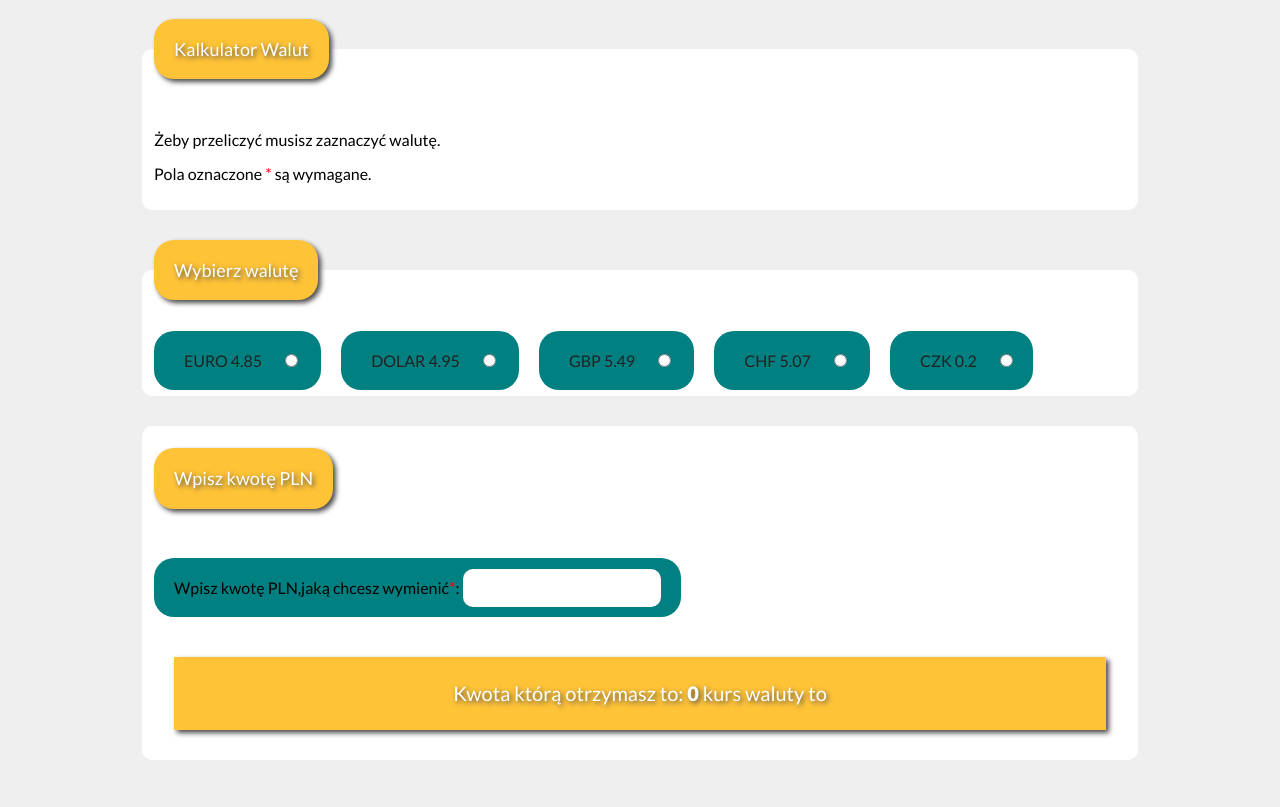
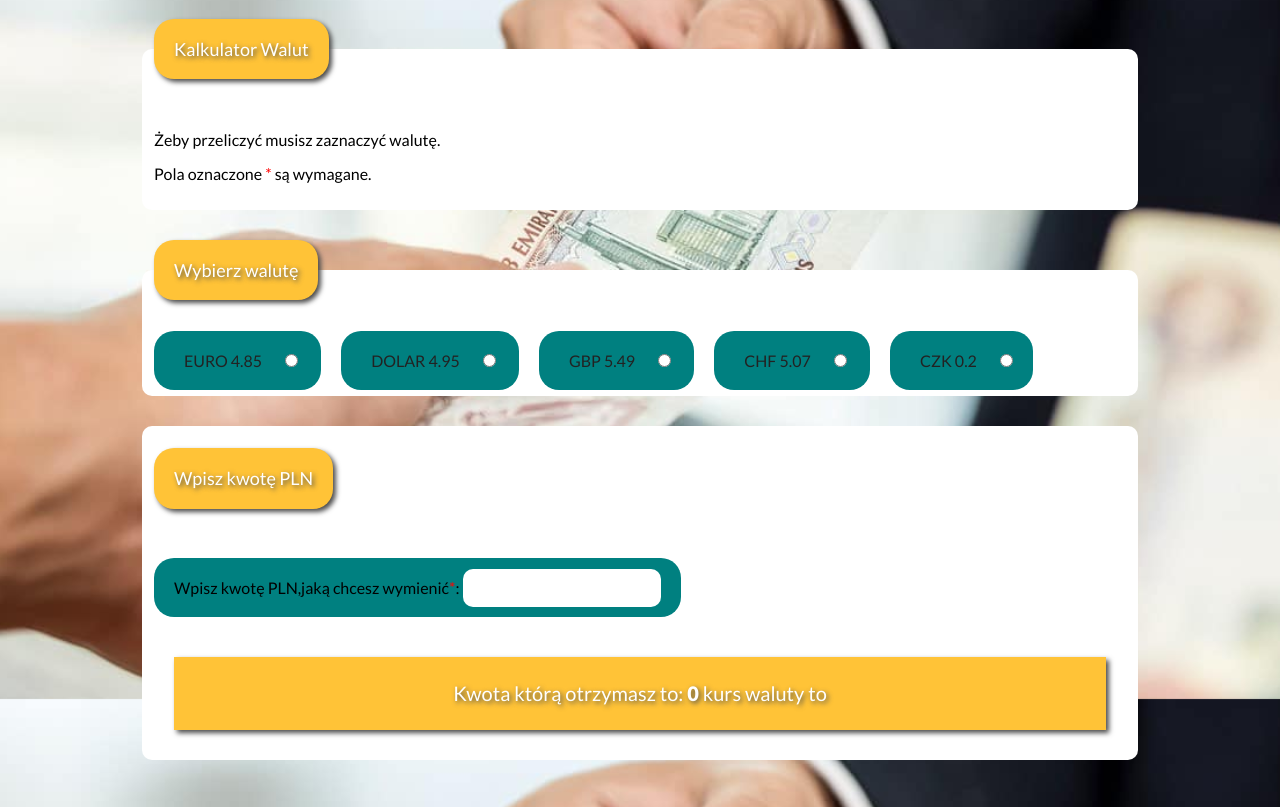
Before and after one commit to arturgajewski/currency-converter, a plain HTML site: page index.html in a window 1280 px wide. Shown: the part 101-908 px from the top of the page. Drawn offline with nearby package versions, Linux system fonts and the light colour scheme.

Commit message:
add images to background

```diff
--- a/css/style.css
+++ b/css/style.css
@@ -1,3 +1,5 @@
 body {
-    background-color: #efefef;
+    background-image: url("../images/background.jpg");
+    background-size: cover;
+    background-attachment: fixed;
 }
```
Also changed, not shown: images/background.jpg (added).
